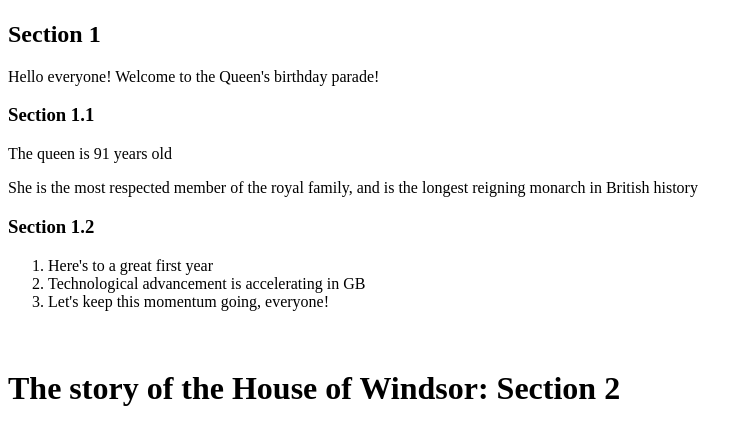
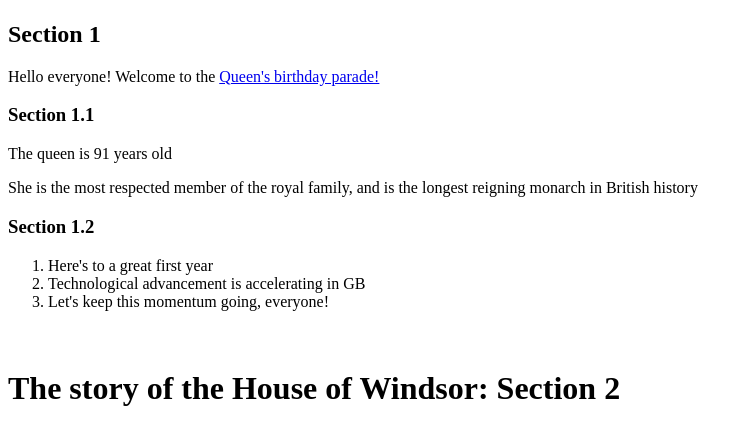
Before and after one commit to Tigydavid134/Tigydavid134.github.io, a plain HTML site: page index.html in a window 1280 px wide. Shown: the part 383-811 px from the top of the page, without its empty margins (0-752 px from the left). Drawn offline with Linux system fonts and the light colour scheme.

Commit message:
Add files via upload

```diff
--- a/index.html
+++ b/index.html
@@ -10,7 +10,7 @@
         <img src="Birthday Parade.png">
         <h2>Section 1</h2>
 
-        <p>Hello everyone! Welcome to the Queen's birthday parade!</P>
+        <p>Hello everyone! Welcome to the <a href="https://en.wikipedia.org/wiki/Trooping_the_Colour">Queen's birthday parade!</a> </P>
 
         <h3>Section 1.1 </h3>
         <p>The queen is 91 years old</p>
```
